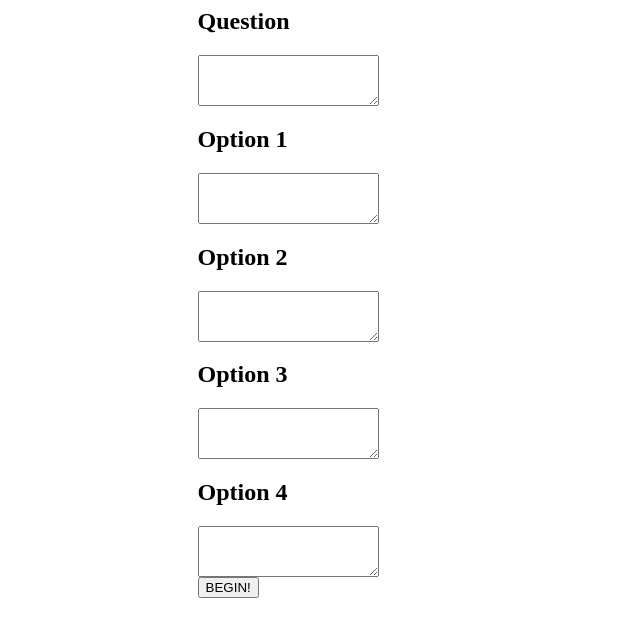
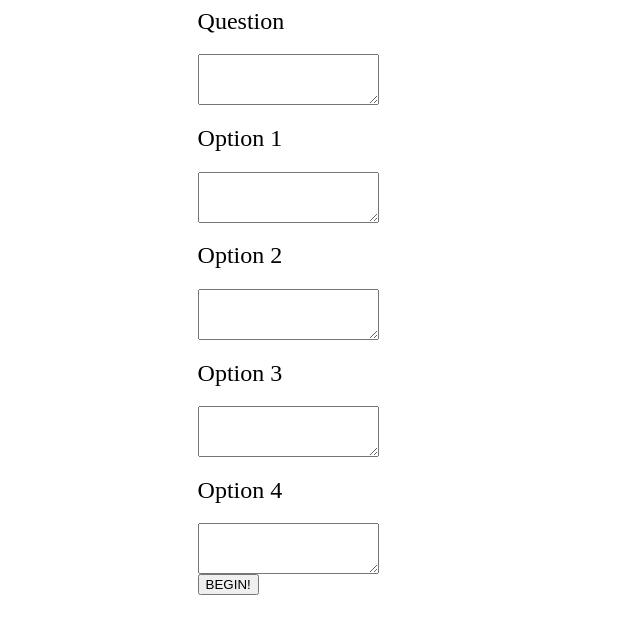
Before and after one commit to kieranhogg/teaching-tools, a plain HTML site: page question_portable.html in a window 1280 px wide. Shown: the whole page, without its empty margins (0-640 px from the left). Drawn offline with Linux system fonts and the light colour scheme.

Commit message:
Update question_portable.html

```diff
--- a/question_portable.html
+++ b/question_portable.html
@@ -24,6 +24,13 @@
       border: 1px solid transparent;
       border-radius: 4px;
     }
+
+  h2 {
+    font-family: inherit;
+    font-weight: 500;
+    line-height: 1.1;
+    color: inherit;
+  }
   </style>
   <script type="text/javascript">
     var answers_1 = 0;
```
